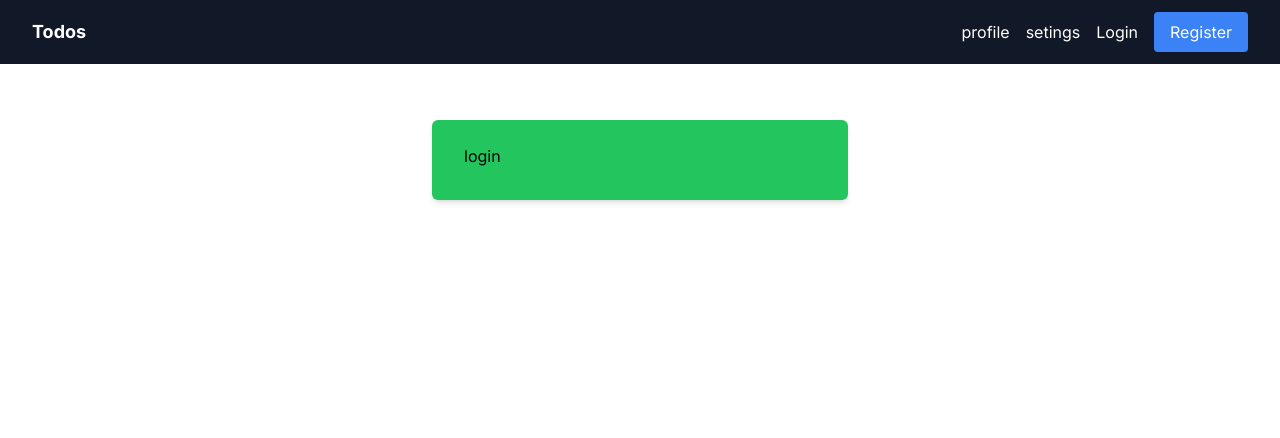
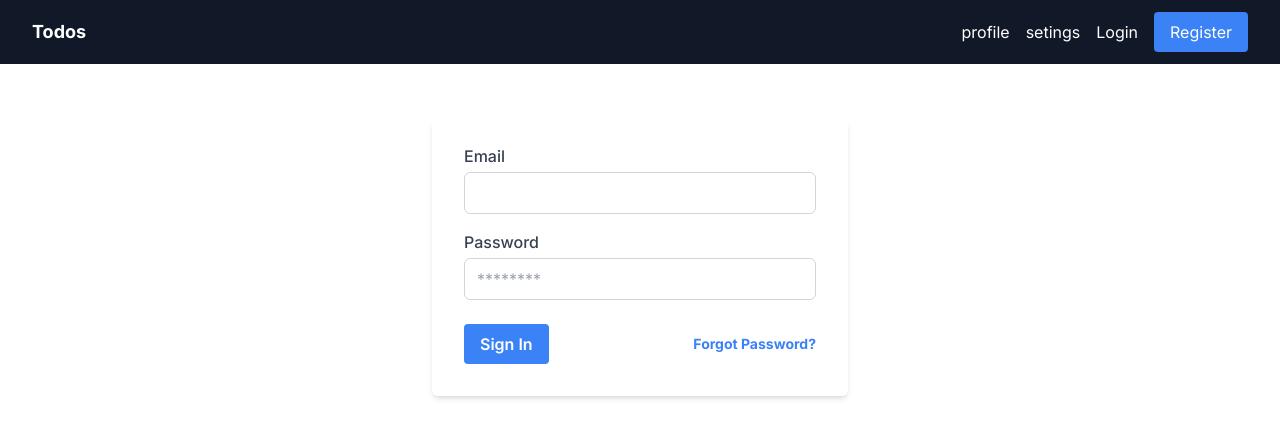
Before and after one commit to dionmar-lariosa/react-todo-app, a Next.js app: page /login in a window 1280 px wide. Shown: the top 438 px of the page. Built offline with nearby package versions, Linux system fonts and the light colour scheme.

Commit message:
login ui and remove bg color on layout

```diff
--- a/src/app/(pages)/(auth)/layout.jsx
+++ b/src/app/(pages)/(auth)/layout.jsx
@@ -1,9 +1,7 @@
 const AuthLayout = ({ children }) => (
   <div className="flex justify-center">
     <div className="w-full max-w-md p-4">
-      <div className="bg-green-500 shadow-md rounded-md px-8 pt-6 pb-8">
-        {children}
-      </div>
+      <div className="shadow-md rounded-md px-8 pt-6 pb-8">{children}</div>
     </div>
   </div>
 );
--- a/src/app/(pages)/(auth)/login/page.jsx
+++ b/src/app/(pages)/(auth)/login/page.jsx
@@ -1,5 +1,33 @@
+import Button from "@/components/Button";
+import Input from "@/components/Input";
+
 const Login = () => {
-  return <h1>login</h1>;
+  return (
+    <form noValidate>
+      <div className="mb-4">
+        <Input type="email" label="Email" id="email" />
+      </div>
+      <div className="mb-6">
+        <Input
+          type="password"
+          label="Password"
+          id="password"
+          placeholder="********"
+        />
+      </div>
+      <div className="flex items-center justify-between">
+        <Button type="submit" color="primary">
+          Sign In
+        </Button>
+        <a
+          className="inline-block align-baseline font-bold text-sm text-blue-500 hover:text-blue-800"
+          href="#"
+        >
+          Forgot Password?
+        </a>
+      </div>
+    </form>
+  );
 };
 
 export default Login;
```
